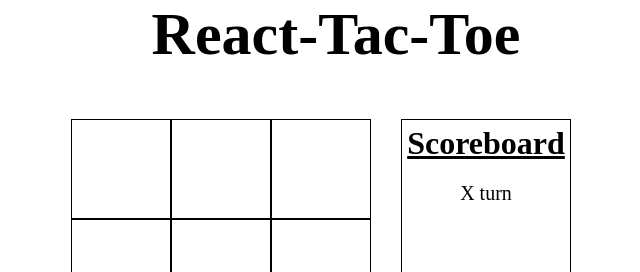
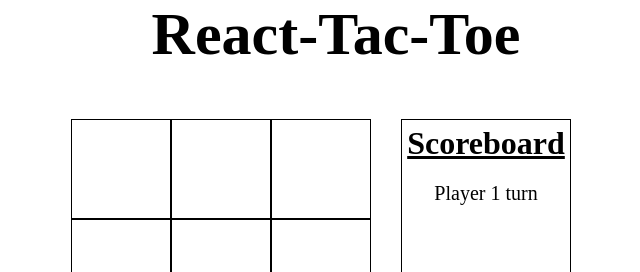
Before and after one commit to joshmarek22/React-Tac-Toe, a React app: page / in a window 1280 px wide. Shown: the top 272 px of the page, without its empty margins (304-944 px from the left). Built offline with nearby package versions, Linux system fonts and the light colour scheme; the HTML template or start-up script is replaced by a standard one.

Commit message:
made code cleaner

```diff
--- a/src/components/Scoreboard.jsx
+++ b/src/components/Scoreboard.jsx
@@ -1,20 +1,19 @@
 
 function Scoreboard({roundNum: {round, setRound}}) {
 
-  let turn = "X";
+  let turn
   console.log(`Round: ${round}`)
   if(round % 2 == 0){
-    turn = "X"
-
+    turn = "Player 1"
   }else{
-    turn = "O"
+    turn = "Player 2"
   }
 
   return (
     <div className="scoreboard">
       <h1><u>Scoreboard</u></h1>
       <div className="turn-text-container">
-      <span className="turnText">{turn} turn</span>
+        <span className="turnText">{turn} turn</span>
       </div>
     </div>
   );
```
